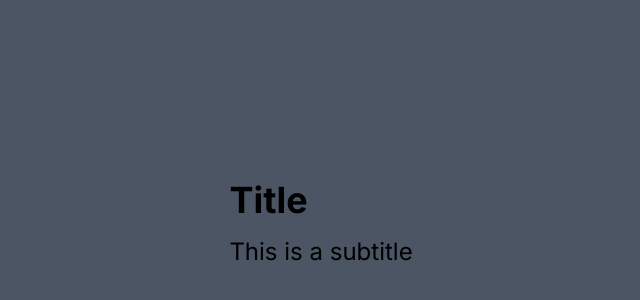
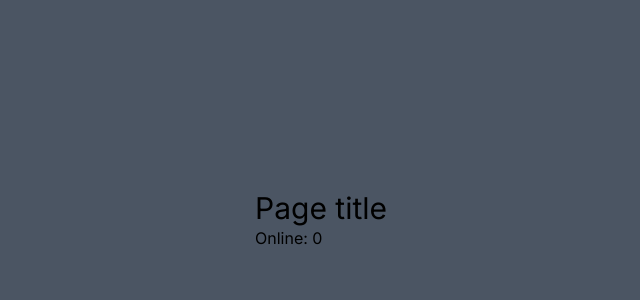
Before and after one commit to mspdl/reactjs-first_project, a Next.js app: page / in a window 1280 px wide. Shown: the part 180-480 px from the top of the page, without its empty margins (319-959 px from the left). Built offline with nearby package versions, Linux system fonts and the light colour scheme.

Commit message:
Creating a context

```diff
--- a/src/app/page.tsx
+++ b/src/app/page.tsx
@@ -1,11 +1,11 @@
 "use client";
 
-import { WithoutContextExample } from "@/components/WithoutContextExample";
+import { ContextExample } from "@/components/ContextExample";
 
 const Page = () => {
   return (
     <div className="w-screen h-screen flex flex-col gap-2 justify-center items-center bg-gray-600">
-      <WithoutContextExample />
+      <ContextExample />
     </div>
   );
 };
--- /dev/null
+++ b/src/components/ContextExample.tsx
@@ -0,0 +1,10 @@
+import { CountContext, CountInitialDate } from "@/contexts/CountContext";
+import { Header } from "./Header";
+
+export const ContextExample = () => {
+  return (
+    <CountContext.Provider value={CountInitialDate}>
+      <Header />
+    </CountContext.Provider>
+  );
+};
--- /dev/null
+++ b/src/components/Header.tsx
@@ -0,0 +1,10 @@
+import { OnlineUsers } from "./OnlineUsers";
+
+export const Header = () => {
+  return (
+    <div className="">
+      <h1 className="text-3xl">Page title</h1>
+      <OnlineUsers />
+    </div>
+  );
+};
--- /dev/null
+++ b/src/components/OnlineUsers.tsx
@@ -0,0 +1,8 @@
+import { CountContext } from "@/contexts/CountContext";
+import { useContext } from "react";
+
+export const OnlineUsers = () => {
+  const count = useContext(CountContext);
+
+  return <p className="">Online: {count}</p>;
+};
--- /dev/null
+++ b/src/contexts/CountContext.ts
@@ -0,0 +1,4 @@
+import { createContext } from "react";
+
+export const CountInitialDate = 0;
+export const CountContext = createContext(CountInitialDate);
```
